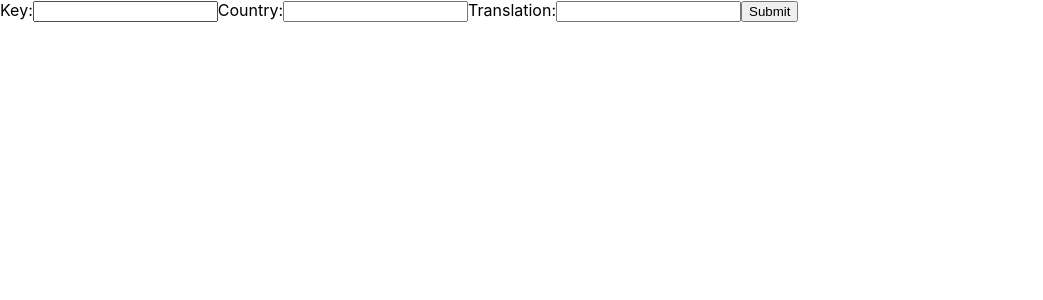
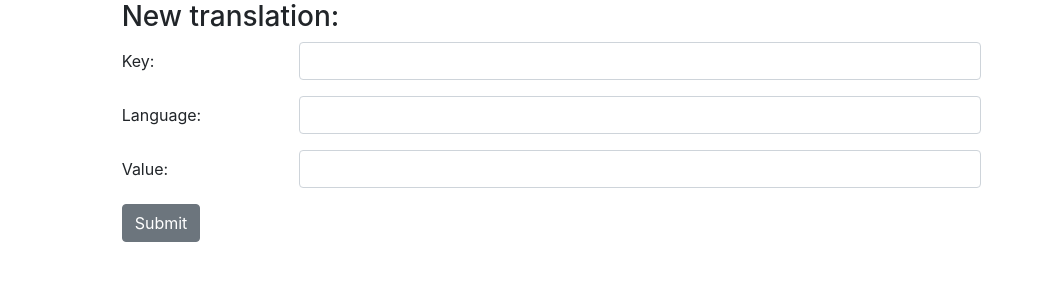
Before and after one commit to FabienneB/translation_management_software, a React (Create React App) app in the folder front/: page / in a window 1280 px wide. Shown: the top 300 px of the page, without its empty margins (0-1043 px from the left). Built offline with nearby package versions, Linux system fonts and the light colour scheme; no server answers.

Commit message:
Add boostrap and change Form component into InputForm

```diff
--- a/front/package.json
+++ b/front/package.json
@@ -4,9 +4,11 @@
   "private": true,
   "dependencies": {
     "axios": "^0.18.0",
+    "bootstrap": "^4.1.3",
     "react": "^16.6.3",
     "react-dom": "^16.6.3",
-    "react-scripts": "2.1.1"
+    "react-scripts": "2.1.1",
+    "reactstrap": "^6.5.0"
   },
   "scripts": {
     "start": "react-scripts start",
--- a/front/src/components/Form.js
+++ /dev/null
@@ -1,50 +0,0 @@
-import React from 'react';
-import axios from 'axios';
-
-class Form extends React.Component {
-    constructor(props) {
-      super(props);
-      this.state = {key: '', language: '', value: ''};
-
-      this.handleChange = this.handleChange.bind(this);
-      this.handleSubmit = this.handleSubmit.bind(this);
-    }
-
-    handleChange(event) {
-      this.setState({[event.target.name]: event.target.value});
-    }
-
-    handleSubmit(event) {
-      alert('A translation was submitted: ' + this.state.value);
-      const params = { translation: { key: this.state.key, language: this.state.language, value: this.state.value }};
-      const headers = {'Content-Type': 'application/json', 'Accept': 'application/json'};
-      axios.post('http://localhost:3001/v1/translations', params, headers).then(response => {
-      }).catch((error) => {
-          console.log(error);
-          alert(error);
-      });
-      event.preventDefault();
-    }
-
-    render() {
-      return (
-        <form onSubmit={this.handleSubmit}>
-          <label>
-            Key:
-            <input type="text" name="key" value={this.state.key} onChange={this.handleChange} />
-          </label>
-          <label>
-            Country:
-            <input type="text" name="language"  value={this.state.language} onChange={this.handleChange} />
-          </label>
-          <label>
-            Translation:
-            <input type="text" name="value" value={this.state.value} onChange={this.handleChange} />
-          </label>
-          <input type="submit" value="Submit" />
-        </form>
-      );
-    }
-  }
-
-  export default Form;
--- /dev/null
+++ b/front/src/components/Input-Form.js
@@ -0,0 +1,60 @@
+import React from 'react';
+import axios from 'axios';
+import { Col, Button, Form, FormGroup, Label, Input, FormText } from 'reactstrap';
+
+class InputForm extends React.Component {
+    constructor(props) {
+      super(props);
+      this.state = {key: '', language: '', value: ''};
+
+      this.handleChange = this.handleChange.bind(this);
+      this.handleSubmit = this.handleSubmit.bind(this);
+    }
+
+    handleChange(event) {
+      this.setState({[event.target.name]: event.target.value});
+    }
+
+    handleSubmit(event) {
+      alert('A translation was submitted: ' + this.state.value);
+      const params = { translation: { key: this.state.key, language: this.state.language, value: this.state.value }};
+      const headers = {'Content-Type': 'application/json', 'Accept': 'application/json'};
+      axios.post('http://localhost:3001/v1/translations', params, headers).then(response => {
+      }).catch((error) => {
+          console.log(error);
+          alert(error);
+      });
+      event.preventDefault();
+    }
+
+    render() {
+      return (
+        <Form onSubmit={this.handleSubmit}>
+          <Col sm={{size: 10, offset: 1}}>
+            <h3> New translation: </h3>
+            <FormGroup row>
+              <Label for="key" sm={2}>Key:</Label>
+              <Col sm={8}>
+                <Input type="text" name="key" id="key" value={this.state.key} onChange={this.handleChange} />
+              </Col>
+            </FormGroup>
+            <FormGroup row>
+              <Label for="language" sm={2}>Language:</Label>
+              <Col sm={8}>
+                <Input type="text" name="language" id="language" value={this.state.language} onChange={this.handleChange} />
+              </Col>
+            </FormGroup>
+            <FormGroup row>
+              <Label for="language" sm={2}>Value:</Label>
+              <Col sm={8}>
+                <Input type="text" name="value" id="value" value={this.state.value} onChange={this.handleChange} />
+              </Col>
+            </FormGroup>
+            <Button type="submit" value="Submit">Submit</Button>
+          </Col>
+        </Form>
+      );
+    }
+  }
+
+  export default InputForm;
--- a/front/src/index.js
+++ b/front/src/index.js
@@ -3,11 +3,12 @@ import ReactDOM from 'react-dom';
 import './index.css';
 import App from './App';
 import * as serviceWorker from './serviceWorker';
-import Form from './components/Form';
+import InputForm from './components/Input-Form';
+import 'bootstrap/dist/css/bootstrap.css';
 
 ReactDOM.render(<App />, document.getElementById('root'));
 
-ReactDOM.render(<Form />, document.getElementById('root'));
+ReactDOM.render(<InputForm />, document.getElementById('root'));
 
 // If you want your app to work offline and load faster, you can change
 // unregister() to register() below. Note this comes with some pitfalls.
```
Also changed, not shown: 1 other file (tests, documents, lock files or other folders).
